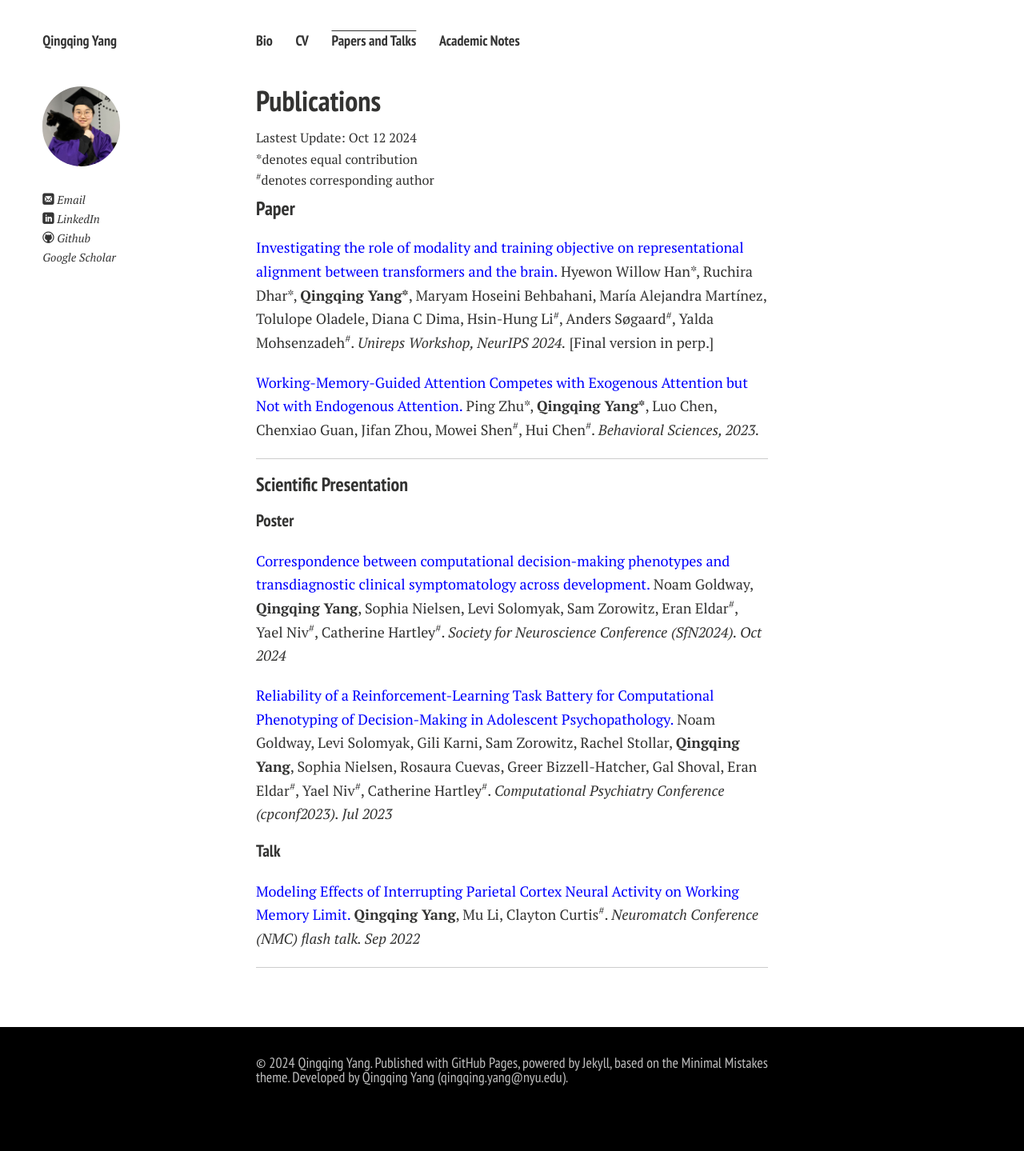
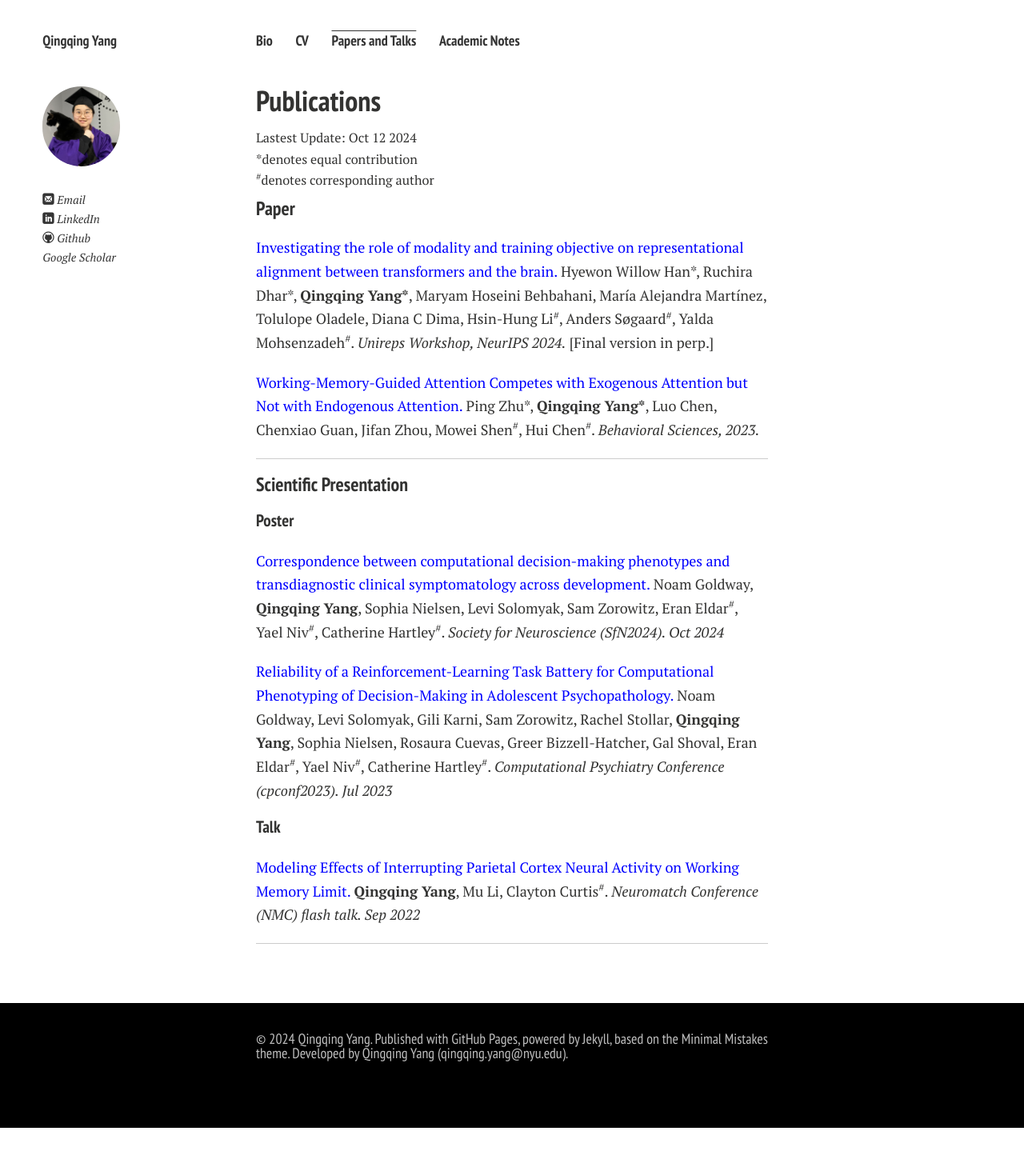
Before and after one commit to Qingqing-Yang-177/Qingqing-Yang-177.github.io, a Jekyll site: the page built from publications.md, in a window 1280 px wide. Shown: the whole page at 80% size. Built offline with Jekyll 4.4.1, drawn with Linux system fonts in a browser that asks for light colours; nearby versions of some CDN libraries; comment, search, counter and statistics services are not loaded; a style sheet for code colours, icons or effects is not loaded; after the commit the page ends 1410 px from its top, so only the background shows below that.

Commit message:
Update publications.md

```diff
--- a/publications.md
+++ b/publications.md
@@ -28,7 +28,7 @@ title: Publications
 ### Scientific Presentation
 ##### Poster
 <div style="margin: 0; margin-bottom: 20px;">
-   <a href="https://www.abstractsonline.com/pp8/#!/20433/presentation/28650" style="color: blue;">Correspondence between computational decision-making phenotypes and transdiagnostic clinical symptomatology across development.</a> Noam Goldway, <strong>Qingqing Yang</strong>, Sophia Nielsen, Levi Solomyak, Sam Zorowitz, Eran Eldar<sup>#</sup>, Yael Niv<sup>#</sup>, Catherine Hartley<sup>#</sup>. <em>Society for Neuroscience Conference (SfN2024). Oct 2024</em>
+   <a href="https://www.abstractsonline.com/pp8/#!/20433/presentation/28650" style="color: blue;">Correspondence between computational decision-making phenotypes and transdiagnostic clinical symptomatology across development.</a> Noam Goldway, <strong>Qingqing Yang</strong>, Sophia Nielsen, Levi Solomyak, Sam Zorowitz, Eran Eldar<sup>#</sup>, Yael Niv<sup>#</sup>, Catherine Hartley<sup>#</sup>. <em>Society for Neuroscience (SfN2024). Oct 2024</em>
 </div>
 
 <div style="margin: 0; margin-bottom: 20px;">
```
